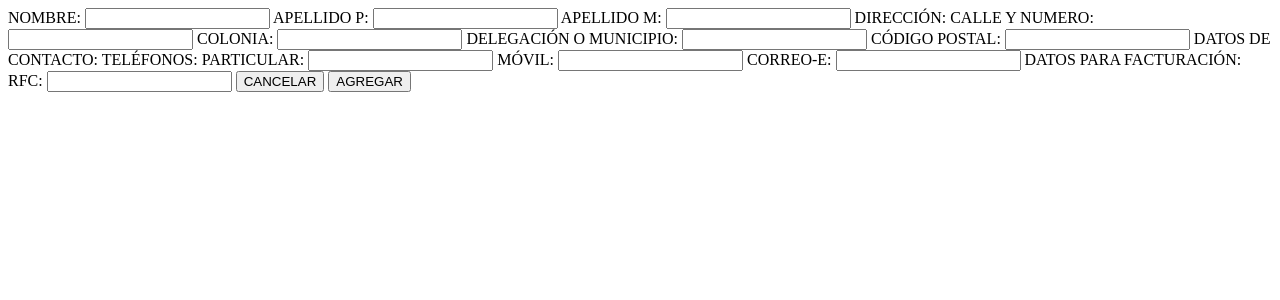
After one commit to emmanuellesoy/emcat1, a CodeIgniter app: template application/views/nuevo_cliente.php in a window 1280 px wide. The commit adds this page. Shown: the top 300 px of the page. Run offline with CodeIgniter, Linux system fonts and the light colour scheme; the template is opened without the code that fills it, so the values that code supplies are empty.

Commit message:
vistas clientes, productos, ventas

```diff
--- a/application/controllers/demo.php
+++ b/application/controllers/demo.php
@@ -12,7 +12,7 @@ class Demo extends CI_Controller {
 
     public function index()
 	{
-		$this->load->view('reportes_ventas');
+		$this->load->view('nueva_venta');
 	}
 }
 
--- /dev/null
+++ b/application/views/nuevo_cliente.php
@@ -0,0 +1,37 @@
+<?php
+
+/*
+ * To change this template, choose Tools | Templates
+ * and open the template in the editor.
+ */
+?>
+<form id="agregar_cliente">
+<label>NOMBRE:</label>
+<input type="text" id="nombre_cliente"/>
+<label>APELLIDO P:</label>
+<input type="text" id="apellido_p" />
+<label>APELLIDO M:</label>
+<input type="text" id="apellido_m" />
+<label>DIRECCIÓN:</label>
+<label>CALLE Y NUMERO:</label>
+<input type="text" id="calle_numero" />
+<label>COLONIA:</label>
+<input type="text" id="colonia" />
+<label>DELEGACIÓN O MUNICIPIO:</label>
+<input type="text" id="delegacion_municipio" />
+<label>CÓDIGO POSTAL:</label>
+<input type="text" id="codigo_postal" />
+<label>DATOS DE CONTACTO:</label>
+<label>TELÉFONOS:</label>
+<label>PARTICULAR:</label>
+<input type="text" id="telefono_particular" />
+<label>MÓVIL:</label>
+<input type="text" id="telefono-movil" />
+<label>CORREO-E:</label>
+<input type="text" id="correo_electronico" />
+<label>DATOS PARA FACTURACIÓN:</label>
+<label>RFC:</label>
+<input type="text" id="rfc" />
+<input type="reset" value="CANCELAR" />
+<input type="submit" value="AGREGAR" />
+</form>
```
Also changed, not shown: application/views/clientes.php (added, +9 -0 lines), application/views/lista_clientes.php (added, +8 -0 lines), application/views/lista_productos.php (added, +8 -0 lines), application/views/nueva_venta.php (+5 -6 lines), application/views/nuevo_producto.php (added, +17 -0 lines), application/views/productos.php (added, +9 -0 lines), application/views/reportes_ventas.php (+6 -1 lines), application/views/ventas.php (+2 -10 lines), statics/js/venta.js (added, +9 -0 lines).
